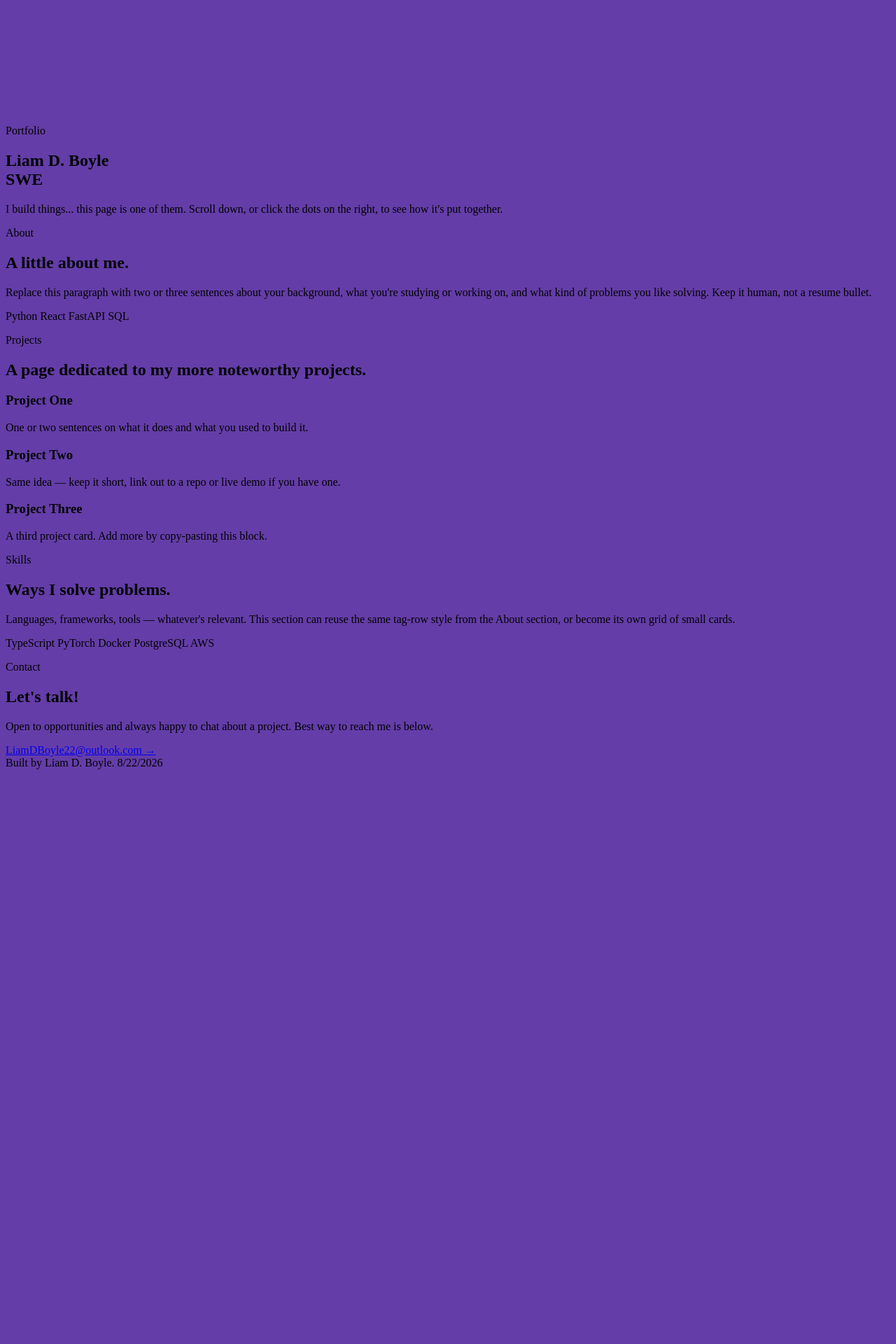
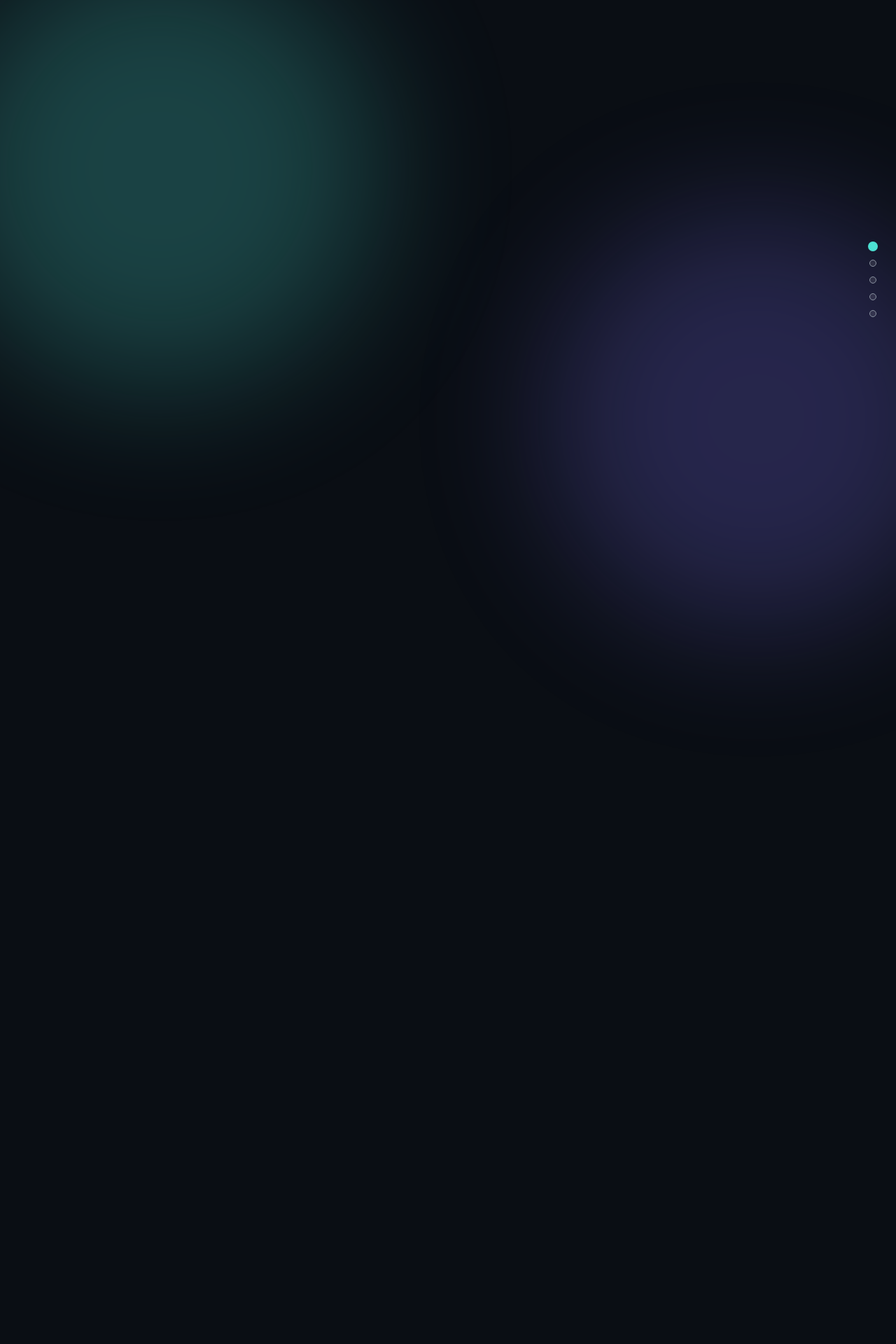
Before and after one commit to LiamBoyle22/Portfolio-Page, a Flask app: page / in a window 1280 px wide. Shown: the top 1920 px of the page at 70% size. Before the commit the page ends 1099 px from the top, so only its background shows below. Run offline with Flask 3, Linux system fonts and the light colour scheme; a map, chart or similar area stays blank.

Commit message:
Opus 4.7 designed CSS file in relation to FIGMA designed theme and animations + HTML file

```diff
--- a/static/styles.css
+++ b/static/styles.css
@@ -1,3 +1,223 @@
+:root {
+    --bg: #0a0e14;
+    --bg-2: #10151d;
+    --text: #e7eaee;
+    --text-dim: #8b93a1;
+    --accent: #4ce0d2;
+    --accent-2: #7c6ff0;
+    --accent-3: #f2a65a;
+    --line: rgba(231, 234, 238, 0.1);
+    --font-display: 'Space Grotesk', sans-serif;
+    --font-body: 'Inter', sans-serif;
+    --font-mono: 'JetBrains Mono', monospace;
+}
+
+/* The Universal reset, browsers will have their own default
+margins and padding. thi sline fixes both. */
+* { margin : 0; padding : 0; box-sizing: border-box; }
+html {scroll-behavior: smooth; }
+
 body {
-    background-color: #643da8;
+   background: var(--bg);
+      color: var(--text);
+      font-family: var(--font-body);
+      line-height: 1.6;
+      overflow-x: hidden;
 }
+
+#bg-canvas {
+    position: fixed;
+    top: 0;
+    left: 0;
+    width: 100%;
+    height: 100%;
+    z-index: 0;
+}
+
+.blob {
+position: fixed;
+    width: 45vw;
+    height: 45vw;
+    border-radius: 50%;
+    filter: blur(90px);
+    opacity: 0.25;
+    z-index: 0;
+    pointer-events: none; /* so it never blocks clicks on real content */
+}
+
+.blob-1 {
+    background: var(--accent);
+    top: -10%;
+    left: -10%;
+    animation: drift1 22s ease-in-out infinite;
+}
+
+.blob-2 {
+    background: var(--accent-2);
+    bottom: -15%;
+    right: -10%;
+    animation: drift2 26s ease-in-out infinite;
+}
+
+@keyframes drift1 {
+    0%, 100% { transform: translate(0, 0) scale(1); }
+    50%      { transform: translate(8vw, 6vh) scale(1.15); }
+}
+
+@keyframes drift2 {
+    0%, 100% { transform: translate(0, 0) scale(1); }
+    50%      { transform: translate(-6vw, -8vh) scale(1.1); }
+}
+
+.dots {
+    position: fixed;
+    right: 28px;
+    top: 50%;
+    transform: translateY(-50%);
+    z-index: 10;
+    display: flex;
+    flex-direction: column;
+    gap: 14px;
+}
+.dots a {
+    width: 10px;
+    height: 10px;
+    border-radius: 50%;
+    background: var(--line);
+    border: 1px solid var(--text-dim);
+    transition: all 0.3s ease; /* smooth grow/color-change on hover or active */
+}
+.dots a:hover,
+.dots a.active {
+    background: var(--accent);
+    border-color: var(--accent);
+    transform: scale(1.4);
+}
+
+main {
+    position: relative;
+    z-index: 1; /* above the canvas/blobs */
+    scroll-snap-type: y proximity;
+}
+
+section {
+    min-height: 100vh;
+    display: flex;
+    flex-direction: column;
+    justify-content: center;
+    align-items: flex-start;
+    padding: 8vh 10vw;
+    scroll-snap-align: start;
+}
+
+.eyebrow {
+    font-family: var(--font-mono);
+    font-size: 0.8rem;
+    color: var(--accent);
+    letter-spacing: 0.15em;
+    text-transform: uppercase;
+    margin-bottom: 1rem;
+}
+
+h1, h2 {
+    font-family: var(--font-display);
+    font-weight: 700;
+    line-height: 1.1;
+}
+h1 {font-size: clamp(2.5rem, 6vw, 5rem);}
+h2 {font-size: clamp(1.8rem, 4vw, 3rem);}
+
+p.lead {
+    font-size: clamp(1rem, 1.5vw, 1.25rem);
+    color: var(--text-dim);
+    max-width: 60ch;
+    margin-top: 1rem;
+}
+
+.reveal {
+    opacity: 0;
+    transform: translateY(24px);
+    transition: opacity 0.8s ease, transform 0.8s ease;
+}
+.reveal.in-view {
+    opacity: 1;
+    transform: translateY(0);
+}
+.reveal:nth-child(2) { transition-delay: 0.1s; }
+.reveal:nth-child(3) { transition-delay: 0.2s; }
+
+.tag-row {
+    display: flex;
+    flex-wrap: wrap;
+    gap: 0.6rem;
+    margin-top: 2rem;
+}
+
+.tag {
+    font-family: var(--font-mono);
+      font-size: 0.85rem;
+      padding: 0.4rem 0.9rem;
+      border: 1px solid var(--line);
+      border-radius: 999px;
+      color: var(--text-dim);
+      background: rgba(255,255,255,0.02);
+}
+
+.project-grid {
+    display: grid;
+    grid-template-columns: repeat(auto-fit, minmax(260px, 1fr));
+    gap: 1.5rem;
+    width: 100%;
+    margin-top: 2rem;
+}
+.project-card {
+    border: 1px solid var(--line);
+    border-radius: 16px;
+    padding: 1.75rem;
+    background: linear-gradient(180deg, rgba(255,255,255,0.03), rgba(255,255,255,0));
+    transition: transform 0.35s ease, border-color 0.35s ease;
+}
+.project-card:hover {
+    transform: translateY(-6px);
+    border-color: var(--accent);
+}
+.project-card h3 {
+    font-family: var(--font-display);
+    font-size: 1.25rem;
+    margin-bottom: 0.5rem;
+}
+.project-card p { color: var(--text-dim); font-size: 0.95rem; }
+
+.contact-link {
+    display: inline-block;
+    margin-top: 2rem;
+    font-family: var(--font-mono);
+    font-size: 1.1rem;
+    color: var(--accent);
+    text-decoration: none;
+    border-bottom: 1px solid var(--accent);
+    padding-bottom: 2px;
+    transition: opacity 0.3s ease;
+}
+.contact-link:hover { opacity: 0.7; }
+
+footer {
+    text-align: center;
+    padding: 3rem 0;
+    color: var(--text-dim);
+    font-family: var(--font-mono);
+    font-size: 0.85rem;
+    position: relative;
+    z-index: 1;
+}
+
+@media (prefers-reduced-motion: reduce) {
+    .blob {animation: none; }
+    .reveal { transition: none; opacity: 1; transform: none; }
+    html { scroll-behavior: auto; }
+}
+
+@media (max-width: 640px) {
+    .dots {display: none; }
+    section {padding: 6vh 6vw; }
+}
```
